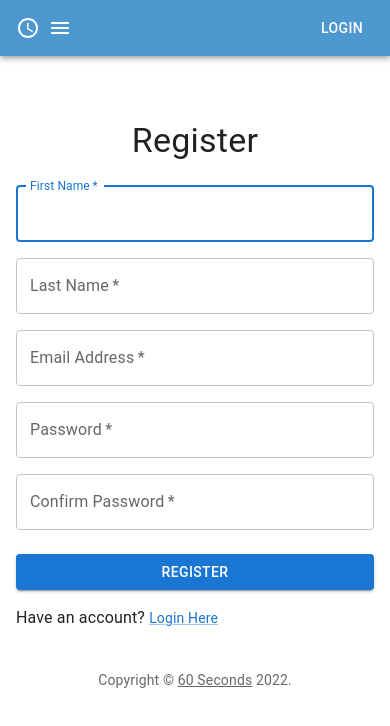
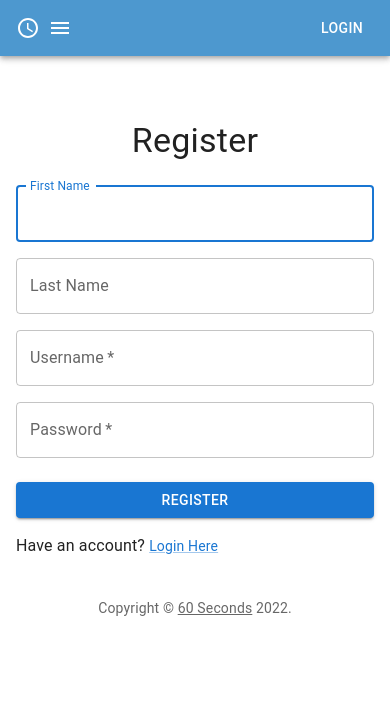
Before and after one commit to Capstone-Projects-2022-Spring/project-60seconds, a React Native app: screen /Register in a window 390 px wide. Shown: the top 726 px of the page. Built offline with nearby package versions, Linux system fonts and the light colour scheme.

Commit message:
connect backend to frontend, navigate to user profile after logged in

```diff
--- a/components/login.js
+++ b/components/login.js
@@ -12,6 +12,8 @@ import Container from "@mui/material/Container";
 import { createTheme, ThemeProvider } from "@mui/material/styles";
 import GoogleLogin from "react-google-login";
 import Register from "./register";
+import axios from "axios";
+import { useNavigate } from "react-router-dom";
 
 const clientId =
 	"889429585915-hma88iu6bd4tk7qfmtj79b94nf6r9gp5.apps.googleusercontent.com";
@@ -36,14 +38,33 @@ function Copyright(props) {
 
 const theme = createTheme();
 
-
 export default function Login() {
+	const navigate = useNavigate();
 	const handleSubmit = (event) => {
 		event.preventDefault();
 		const data = new FormData(event.currentTarget);
 		console.log({
-			email: data.get("email"),
+			username: data.get("username"),
 			password: data.get("password"),
+		});
+
+		axios
+			.post("http://54.226.36.70/api/login", {
+				username: data.get("username"),
+				password: data.get("password"),
+			})
+			.then(function (response) {
+				console.log(response);
+				alert(
+					"User: " + data.get("username") + " successfully logged in"
+				);
+				navigate("/Profile", {
+					state: { username: data.get("username") },
+				});
+			})
+			.catch(function (error) {
+				console.log(error);
+				alert("Error: " + error);
 			});
 	};
 
@@ -80,10 +101,10 @@ export default function Login() {
 							margin="normal"
 							required
 							fullWidth
-							id="email"
-							label="Email Address"
-							name="email"
-							autoComplete="email"
+							id="username"
+							label="Username"
+							name="username"
+							autoComplete="username"
 							autoFocus
 						/>
 						<TextField
--- a/components/navbar.js
+++ b/components/navbar.js
@@ -40,7 +40,7 @@ export default function Navbar() {
                     <Toolbar disableGutters>
 
                         <AccessTimeIcon sx={{ mr: 1 }}/>
-                        <Link to="/">
+                        <Link to="/" style={{ textDecoration: "none" }}>
                             <Typography variant="h6" noWrap component="div" sx={{mr: 2, display: { xs: 'none', md: 'flex', color: '#fff' }}}>
                                 60 Seconds
                             </Typography>
@@ -75,25 +75,25 @@ export default function Navbar() {
                             >
 
                                 <MenuItem key={"Calendar"} onClick={handleCloseNavMenu}>
-                                    <Link to="/calendar" >
+                                    <Link to="/calendar" style={{ textDecoration: "none" }}>
                                         <Typography textAlign="center" color='#000'>Calendar</Typography>
                                     </Link>
                                 </MenuItem>
 
                                 <MenuItem key={"Record"} onClick={handleCloseNavMenu}>
-                                    <Link to="/record">
+                                    <Link to="/record" style={{ textDecoration: "none" }}>
                                         <Typography textAlign="center" color='#000'>Record</Typography>
                                     </Link>
                                 </MenuItem>
 
                                 <MenuItem key={"About"} onClick={handleCloseNavMenu}>
-                                    <Link to="/about">
+                                    <Link to="/about" style={{ textDecoration: "none" }}>
                                         <Typography textAlign="center" color='#000'>About</Typography>
                                     </Link>
                                 </MenuItem>
 
                                 <MenuItem key={"Profile"} onClick={handleCloseNavMenu}>
-                                    <Link to="/Profile">
+                                    <Link to="/Profile" style={{ textDecoration: "none" }}>
                                         <Typography textAlign="center" color='#000'>Profile</Typography>
                                     </Link>
                                 </MenuItem>
@@ -101,28 +101,28 @@ export default function Navbar() {
                         </Box>
 
                         <Box sx={{ flexGrow: 1, display: { xs: 'none', md: 'flex' }}}>
-                            <Link to="/calendar">
+                            <Link to="/calendar" style={{ textDecoration: "none" }}>
                                 <Button key="Calendar" onClick={handleCloseNavMenu} sx={{ my: 2, color: 'white', display: 'block' }}>
                                     Calendar
                                 </Button>
                             </Link>
-                            <Link to="/record">
+                            <Link to="/record" style={{ textDecoration: "none" }}>
                                 <Button key="Record" onClick={handleCloseNavMenu} sx={{ my: 2, color: 'white', display: 'block' }}>
                                     Record
                                 </Button>
                             </Link>
-                            <Link to="/about">
+                            <Link to="/about" style={{ textDecoration: "none" }}>
                                 <Button key="About" onClick={handleCloseNavMenu} sx={{ my: 2, color: 'white', display: 'block' }}>
                                     About
                                 </Button>
                             </Link>
-                            <Link to="/Profile">
+                            <Link to="/Profile" style={{ textDecoration: "none" }}>
                                 <Button key="Profile" onClick={handleCloseNavMenu} sx={{ my: 2, color: 'white', display: 'block' }}>
                                     Profile
                                 </Button>
                             </Link>
                         </Box>
-                        <Link to="/login" className="menuLink" style={{color: '#fff'}}>
+                        <Link to="/login" className="menuLink" style={{color: '#fff', textDecoration: "none"}}>
                             <Button color="inherit">Login</Button>
                         </Link>
                     </Toolbar>
--- a/components/profile.js
+++ b/components/profile.js
@@ -1,7 +1,17 @@
 import * as React from "react";
 import ProfilePic from '../assets/icon.png'
+import { useLocation } from "react-router-dom";
 
 export default function Profile() {
+
+    const location = useLocation();
+	const [username, setUsername] = React.useState("not login");
+	React.useEffect(() => {
+		if (location.state) {
+			setUsername(location.state.username);
+		}
+	}, []);
+
     return (
         <div className="user-profile">
             <div className="container">
@@ -14,7 +24,7 @@ export default function Profile() {
                             </div>
                             <div className="card-body">
                                 <h2>Basic Information</h2>
-                                <p className="mb-0">User Name</p>
+                                <p className="mb-0">{username}</p>
                                 <p className="mb-0">Description</p>
                                 <p className="mb-0">Section:</p>
                             </div>
--- a/components/register.js
+++ b/components/register.js
@@ -1,23 +1,29 @@
-import * as React from 'react';
-import Button from '@mui/material/Button';
-import CssBaseline from '@mui/material/CssBaseline';
-import TextField from '@mui/material/TextField';
-import Link from '@mui/material/Link';
-import Grid from '@mui/material/Grid';
-import Box from '@mui/material/Box';
-import Typography from '@mui/material/Typography';
-import Container from '@mui/material/Container';
-import { createTheme, ThemeProvider } from '@mui/material/styles';
+import * as React from "react";
+import Button from "@mui/material/Button";
+import CssBaseline from "@mui/material/CssBaseline";
+import TextField from "@mui/material/TextField";
+import Link from "@mui/material/Link";
+import Grid from "@mui/material/Grid";
+import Box from "@mui/material/Box";
+import Typography from "@mui/material/Typography";
+import Container from "@mui/material/Container";
+import { createTheme, ThemeProvider } from "@mui/material/styles";
+import axios from "axios";
 
 function Copyright(props) {
 	return (
-    <Typography variant="body2" color="text.secondary" align="center" {...props}>
-      {'Copyright © '}
+		<Typography
+			variant="body2"
+			color="text.secondary"
+			align="center"
+			{...props}
+		>
+			{"Copyright © "}
 			<Link color="inherit" href="https://mui.com/">
 				60 Seconds
-      </Link>{' '}
+			</Link>{" "}
 			{new Date().getFullYear()}
-      {'.'}
+			{"."}
 		</Typography>
 	);
 }
@@ -29,8 +35,24 @@ export default function Register() {
 		event.preventDefault();
 		const data = new FormData(event.currentTarget);
 		console.log({
-      email: data.get('email'),
-      password: data.get('password'),
+			username: data.get("username"),
+			password: data.get("password"),
+		});
+
+		axios
+			.post("http://54.226.36.70/api/create_account", {
+				username: data.get("username"),
+				password: data.get("password"),
+			})
+			.then(function (response) {
+				console.log(response);
+				alert(
+					"User " + data.get("username") + " registered successfully"
+				);
+			})
+			.catch(function (error) {
+				console.log(error);
+				alert(error);
 			});
 	};
 
@@ -41,21 +63,25 @@ export default function Register() {
 				<Box
 					sx={{
 						marginTop: 8,
-            display: 'flex',
-            flexDirection: 'column',
-            alignItems: 'center',
+						display: "flex",
+						flexDirection: "column",
+						alignItems: "center",
 					}}
 				>
 					<Typography component="h1" variant="h4">
 						Register
 					</Typography>
-          <Box component="form" noValidate onSubmit={handleSubmit} sx={{ mt: 3 }}>
+					<Box
+						component="form"
+						noValidate
+						onSubmit={handleSubmit}
+						sx={{ mt: 3 }}
+					>
 						<Grid container spacing={2}>
 							<Grid item xs={12} sm={6}>
 								<TextField
 									autoComplete="given-name"
 									name="firstName"
-                  required
 									fullWidth
 									id="firstName"
 									label="First Name"
@@ -64,7 +90,6 @@ export default function Register() {
 							</Grid>
 							<Grid item xs={12} sm={6}>
 								<TextField
-                  required
 									fullWidth
 									id="lastName"
 									label="Last Name"
@@ -76,10 +101,10 @@ export default function Register() {
 								<TextField
 									required
 									fullWidth
-                  id="email"
-                  label="Email Address"
-                  name="email"
-                  autoComplete="email"
+									id="username"
+									label="Username"
+									name="username"
+									autoComplete="username"
 								/>
 							</Grid>
 							<Grid item xs={12}>
@@ -93,7 +118,7 @@ export default function Register() {
 									autoComplete="new-password"
 								/>
 							</Grid>
-              <Grid item xs={12}>
+							{/* <Grid item xs={12}>
 								<TextField
 									required
 									fullWidth
@@ -103,7 +128,7 @@ export default function Register() {
 									id="Confirm-Password"
 									autoComplete="new-password"
 								/>
-              </Grid>
+							</Grid> */}
 						</Grid>
 						<Button
 							type="submit"
--- a/package.json
+++ b/package.json
@@ -15,6 +15,7 @@
     "@mui/icons-material": "^5.4.2",
     "@mui/material": "^5.4.3",
     "@mui/styles": "^5.4.2",
+    "axios": "^0.26.1",
     "expo": "~44.0.0",
     "expo-status-bar": "~1.2.0",
     "react": "17.0.1",
```
Also changed, not shown: 1 other file (tests, documents, lock files or other folders). Lines whose indentation alone changed are shown as unchanged.
